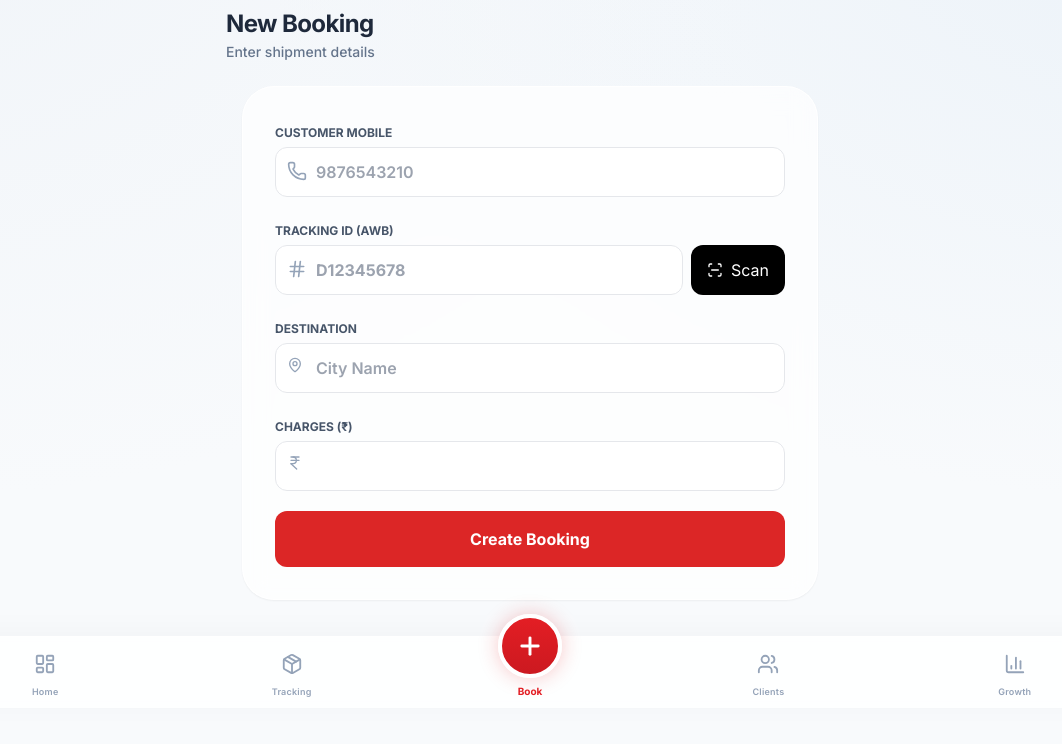
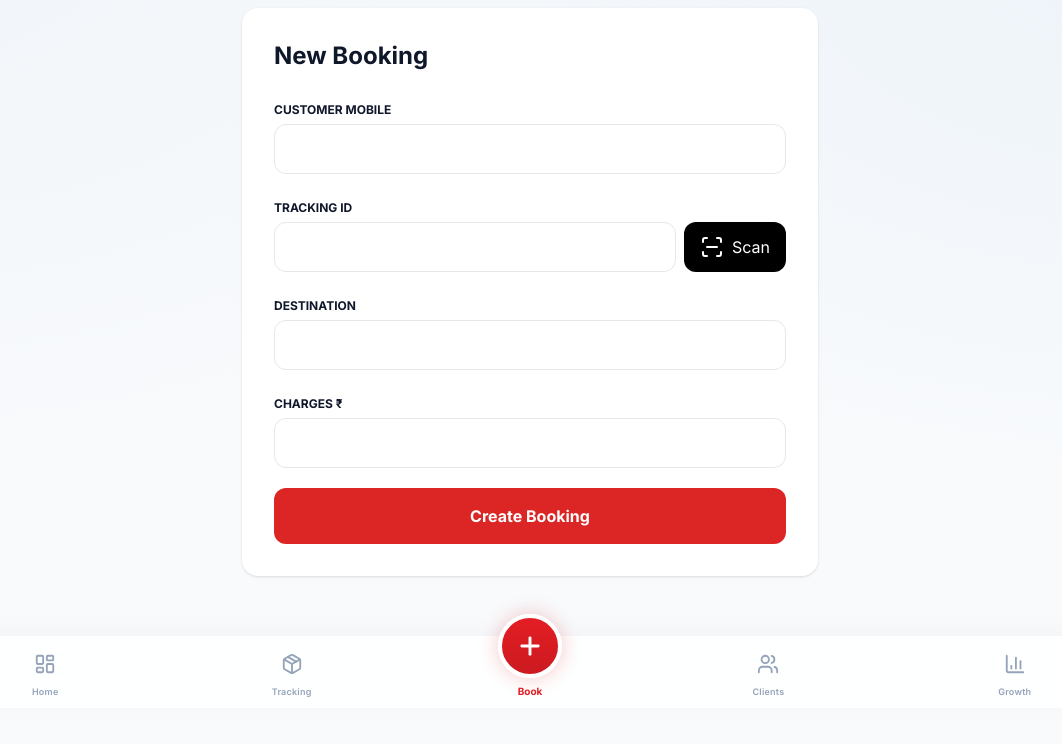
Before and after one commit to ansariwaleed/dtdc_crm, a FastAPI app: template app/templates/add.html in a window 1280 px wide. Shown: the part 92-836 px from the top of the page, without its empty margins (110-1172 px from the left). After the commit the page ends 789 px from the top, so only its background shows below. Run offline with FastAPI, Linux system fonts and the light colour scheme; the template is opened without the code that fills it, so the values that code supplies are empty; some libraries are stand-ins or nearby versions.

Commit message:
Refactor booking form layout and scanner modal

```diff
--- a/app/templates/add.html
+++ b/app/templates/add.html
@@ -2,14 +2,9 @@
 
 {% block content %}
 
-<div class="mb-6 flex flex-col md:flex-row md:items-end justify-between gap-2">
-    <div>
-        <h2 class="text-2xl font-bold text-slate-800 tracking-tight">New Booking</h2>
-        <p class="text-sm font-medium text-slate-500 mt-0.5">Enter shipment details</p>
-    </div>
-</div>
+<div class="max-w-xl mx-auto bg-white p-8 rounded-2xl shadow">
 
-<div class="card-blur p-6 sm:p-8 rounded-[32px] max-w-xl mx-auto shadow-sm relative overflow-hidden">
+    <h2 class="text-2xl font-bold mb-6">New Booking</h2>
 
     <form id="bookingForm"
           method="post"
@@ -20,102 +15,67 @@
 
         <!-- PHONE -->
         <div>
-            <label class="text-xs font-bold text-slate-600 uppercase">Customer Mobile</label>
-
-            <div class="relative mt-1">
-                <input type="tel"
-                    name="phone"
+            <label class="text-xs font-bold uppercase">Customer Mobile</label>
+            <input name="phone"
+                   type="tel"
                    pattern="[0-9]{10}"
                    maxlength="10"
-                    placeholder="9876543210"
-                    class="w-full border rounded-xl py-3 px-10 font-semibold"
-                    required>
-
-                <i data-lucide="phone"
-                    class="absolute left-3 top-[14px] w-5 h-5 text-slate-400"></i>
-            </div>
+                   required
+                   class="w-full border rounded-xl p-3 mt-1">
         </div>
 
-
-        <!-- TRACKING + SCAN -->
+        <!-- TRACKING -->
         <div>
-            <label class="text-xs font-bold text-slate-600 uppercase">
-                Tracking ID (AWB)
-            </label>
+            <label class="text-xs font-bold uppercase">Tracking ID</label>
 
             <div class="flex gap-2 mt-1">
 
-                <div class="relative flex-1">
                 <input id="trackingInput"
                        name="tracking_id"
-                        type="text"
-                        placeholder="D12345678"
-                        class="w-full border rounded-xl py-3 px-10 font-bold uppercase"
-                        required>
-
-                    <i data-lucide="hash"
-                        class="absolute left-3 top-[14px] w-5 h-5 text-slate-400"></i>
-                </div>
+                       required
+                       class="flex-1 border rounded-xl p-3 font-bold uppercase">
 
                 <button type="button"
                         onclick="startScanner()"
-                    class="px-4 bg-black text-white rounded-xl flex items-center gap-2">
-                    <i data-lucide="scan-line" class="w-4 h-4"></i>
+                        class="bg-black text-white px-4 rounded-xl flex items-center gap-2">
+                    <i data-lucide="scan-line"></i>
                     Scan
                 </button>
 
             </div>
         </div>
 
-
         <!-- DESTINATION -->
         <div>
-            <label class="text-xs font-bold text-slate-600 uppercase">Destination</label>
-
-            <div class="relative mt-1">
-                <input type="text"
-                    name="destination_city"
-                    placeholder="City Name"
-                    class="w-full border rounded-xl py-3 px-10 font-semibold"
-                    required>
-
-                <i data-lucide="map-pin"
-                    class="absolute left-3 top-[14px] w-4 h-4 text-slate-400"></i>
+            <label class="text-xs font-bold uppercase">Destination</label>
+            <input name="destination_city"
+                   required
+                   class="w-full border rounded-xl p-3 mt-1">
         </div>
-        </div>
-
 
         <!-- RATE -->
         <div>
-            <label class="text-xs font-bold text-slate-600 uppercase">Charges (₹)</label>
-
-            <div class="relative mt-1">
+            <label class="text-xs font-bold uppercase">Charges ₹</label>
             <input type="number"
                    name="rate"
-                    class="w-full border rounded-xl py-3 px-10 font-bold"
-                    required>
-
-                <i data-lucide="indian-rupee"
-                    class="absolute left-3 top-[14px] w-4 h-4 text-slate-400"></i>
-            </div>
+                   required
+                   class="w-full border rounded-xl p-3 mt-1">
         </div>
 
-
-        <!-- SUBMIT -->
         <button id="submitBtn"
-            class="w-full bg-red-600 text-white py-4 rounded-xl font-bold mt-4">
-            <span>Create Booking</span>
+                class="w-full bg-red-600 text-white p-4 rounded-xl font-bold">
+            Create Booking
         </button>
 
     </form>
 </div>
 
 
+<!-- ================= SCANNER MODAL ================= -->
 
-<!-- SCANNER MODAL -->
 <div id="scannerModal"
      style="display:none"
-    class="fixed inset-0 bg-black/70 items-center justify-center z-50">
+     class="fixed inset-0 bg-black/70 flex items-center justify-center z-50">
 
     <div class="bg-white rounded-2xl p-4 w-[95%] max-w-md">
 
@@ -124,11 +84,23 @@
             <button onclick="stopScanner()">✕</button>
         </div>
 
+        <!-- CAMERA SELECT -->
+        <div class="flex gap-2 mb-3">
+            <select id="cameraSelect"
+                    class="flex-1 border rounded-lg p-2 text-sm"></select>
+
+            <button onclick="switchCamera()"
+                    class="bg-black text-white px-3 rounded-lg text-sm">
+                Switch
+            </button>
+        </div>
+
         <div id="reader"></div>
 
         <p class="text-xs text-center mt-2 text-slate-500">
-            Point camera at AWB barcode
+            Select rear camera for best scanning
         </p>
+
     </div>
 </div>
 
@@ -138,63 +110,103 @@
 
 /* ================= FORM EFFECT ================= */
 
-function handleFormSubmit() {
-    const btn = document.getElementById('submitBtn');
+function handleFormSubmit(){
+    const btn = document.getElementById("submitBtn");
     btn.innerText = "Routing...";
-
-    setTimeout(() => {
-        document.getElementById('bookingForm').reset();
-        btn.innerText = "Create Booking";
-    }, 2000);
+    setTimeout(()=>{
+        document.getElementById("bookingForm").reset();
+        btn.innerText="Create Booking";
+    },2000);
 }
 
 
 /* ================= BARCODE SCANNER ================= */
 
-let scanner = null;
+let scanner=null;
+let cameras=[];
+let currentCameraIndex=0;
 
-function startScanner() {
+function startScanner(){
 
-    const modal = document.getElementById("scannerModal");
-    modal.style.display = "flex";
+    document.getElementById("scannerModal").style.display="flex";
 
-    scanner = new Html5Qrcode("reader");
+    scanner=new Html5Qrcode("reader");
 
-    Html5Qrcode.getCameras()
-        .then(devices => {
+    Html5Qrcode.getCameras().then(devices=>{
 
-            if (!devices.length) {
-                alert("Camera not found");
+        cameras=devices;
+        if(!cameras.length){
+            alert("No camera found");
             return;
         }
 
-            scanner.start(
-                devices[0].id,
-                { fps: 10, qrbox: 250 },
-                (decodedText) => {
+        populateCameraList();
 
-                    document.getElementById("trackingInput").value = decodedText;
-                    stopScanner();
-                }
+        // prefer rear cam
+        const rearIndex=cameras.findIndex(c=>
+            c.label.toLowerCase().includes("back") ||
+            c.label.toLowerCase().includes("rear")
         );
-        })
-        .catch(err => {
-            console.error(err);
+
+        currentCameraIndex=rearIndex>=0?rearIndex:0;
+
+        startCamera(cameras[currentCameraIndex].id);
+
+    }).catch(()=>{
         alert("Camera permission required");
     });
 }
 
-function stopScanner() {
-
-    const modal = document.getElementById("scannerModal");
-
-    if (scanner) {
-        scanner.stop()
-            .then(() => scanner.clear())
-            .catch(() => {});
+function startCamera(id){
+    scanner.start(
+        id,
+        {fps:10, qrbox:250},
+        text=>{
+            document.getElementById("trackingInput").value=text;
+            stopScanner();
+        }
+    );
 }
 
-    modal.style.display = "none";
+function populateCameraList(){
+
+    const select=document.getElementById("cameraSelect");
+    select.innerHTML="";
+
+    cameras.forEach((cam,i)=>{
+        const opt=document.createElement("option");
+        opt.value=i;
+        opt.text=cam.label||`Camera ${i+1}`;
+        select.appendChild(opt);
+    });
+
+    select.onchange=function(){
+        currentCameraIndex=parseInt(this.value);
+        restartCamera();
+    };
+}
+
+function switchCamera(){
+    currentCameraIndex=(currentCameraIndex+1)%cameras.length;
+    document.getElementById("cameraSelect").value=currentCameraIndex;
+    restartCamera();
+}
+
+function restartCamera(){
+    scanner.stop().then(()=>{
+        startCamera(cameras[currentCameraIndex].id);
+    });
+}
+
+function stopScanner(){
+
+    if(scanner){
+        scanner.stop()
+            .then(()=>scanner.clear())
+            .catch(()=>{});
+    }
+
+    document.getElementById("scannerModal").style.display="none";
 }
 
 </script>
```
Lines whose indentation alone changed are shown as unchanged.
